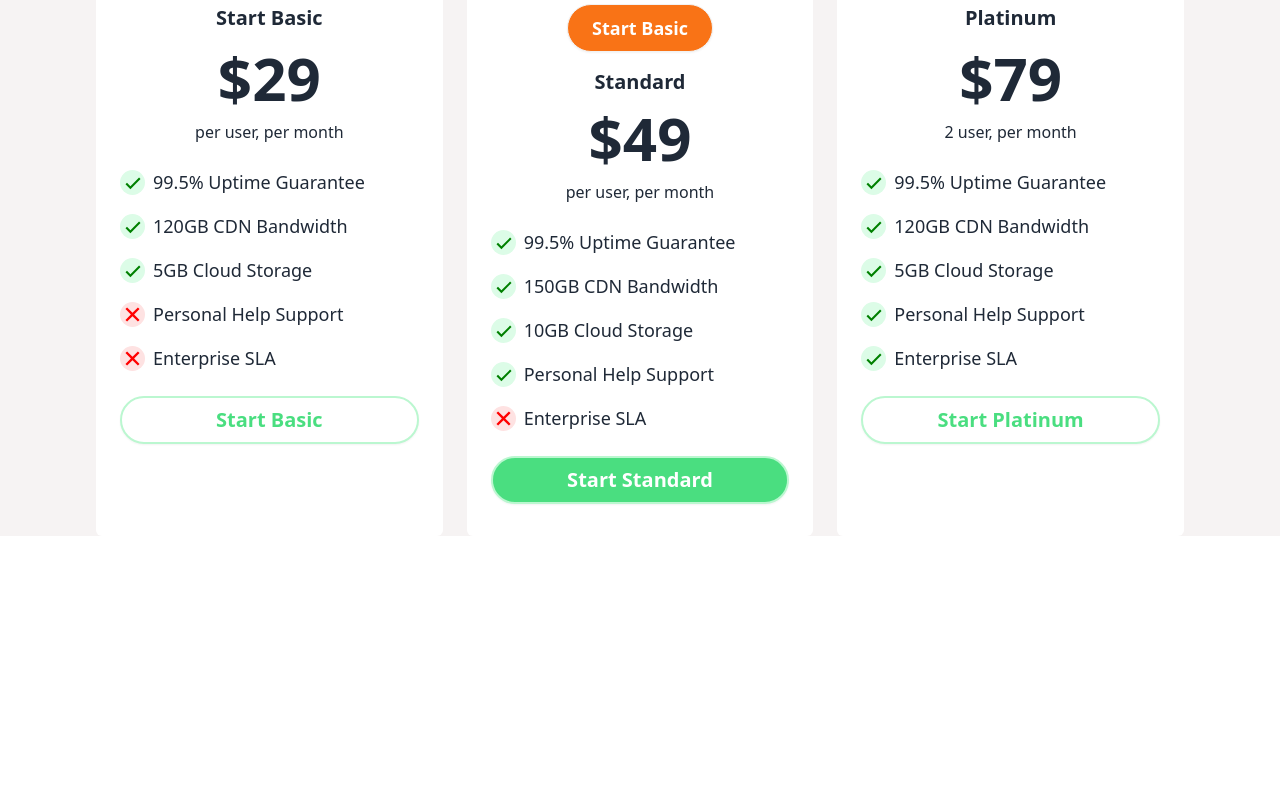
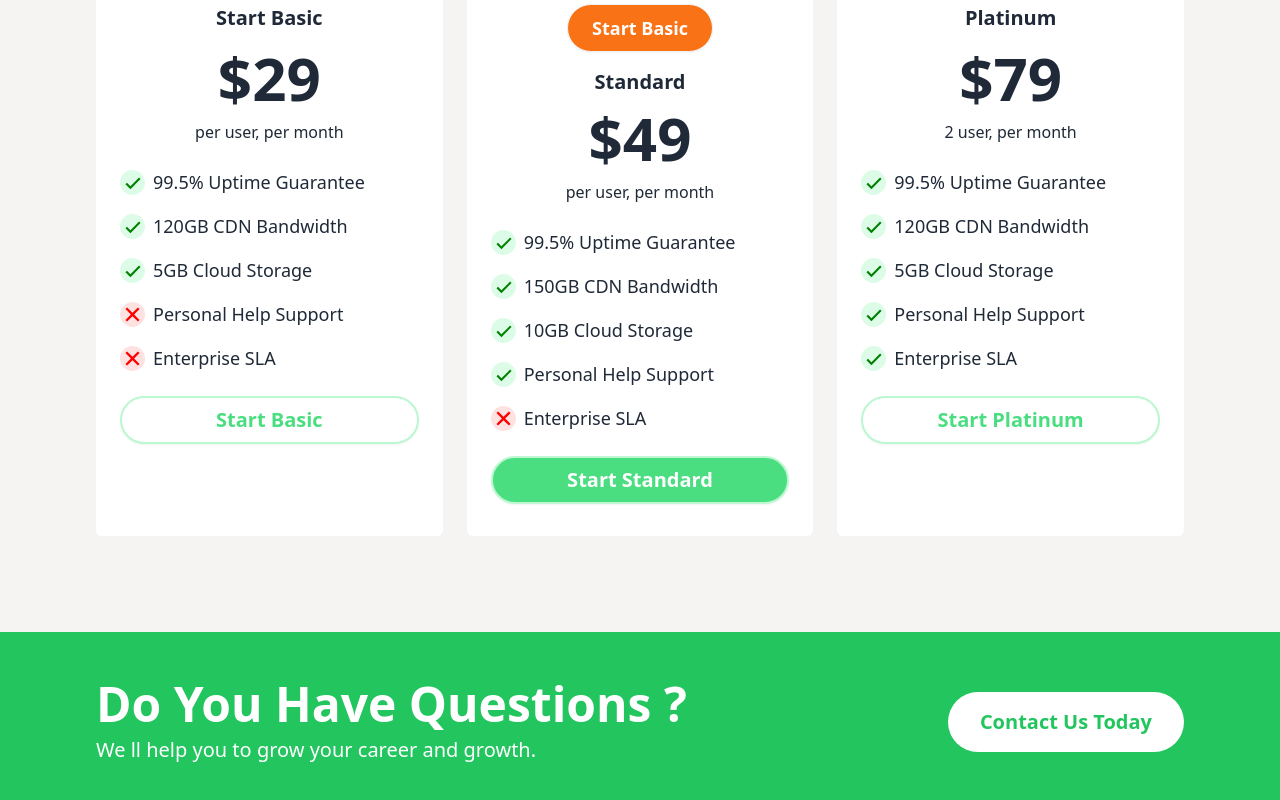
Before and after one commit to MdFuadAmir/rent-home-bd, a React (Vite) app: page / in a window 1280 px wide. Shown: the part 5359-6159 px from the top of the page. Before the commit the page ends 5895 px from the top, so only its background shows below. Built offline with nearby package versions, Linux system fonts and the light colour scheme.

Commit message:
added questions section

```diff
--- a/src/Components/Home/Home.jsx
+++ b/src/Components/Home/Home.jsx
@@ -4,6 +4,7 @@ import Featured from "../Featured/Featured";
 import Hero from "../Hero/Hero";
 import Location from "../Location/Location";
 import Packege from "../Packege/Packege";
+import Questions from "../Questions/Questions";
 import RecentPoparty from "../RecentProparty/RecentPoparty";
 
 
@@ -17,6 +18,7 @@ const Home = () => {
             <Location/>
             <Agents/>
             <Packege/>
+            <Questions/>
         </div>
     );
 };
--- /dev/null
+++ b/src/Components/Questions/Questions.jsx
@@ -0,0 +1,17 @@
+
+
+const Questions = () => {
+    return (
+        <div className="bg-green-500 mt-24">
+            <div className="px-4 md:px-24 py-12 items-center justify-between flex flex-col md:flex-row">
+                <div className="text-white space-y-2">
+                <h1 className="text-5xl font-bold">Do You Have Questions ?</h1>
+                <p className="text-xl">We ll help you to grow your career and growth.</p>
+                </div>
+                <button className="bg-white px-8 text-green-500 font-semibold text-xl rounded-full py-4">Contact Us Today</button>
+            </div>
+        </div>
+    );
+};
+
+export default Questions;
```
